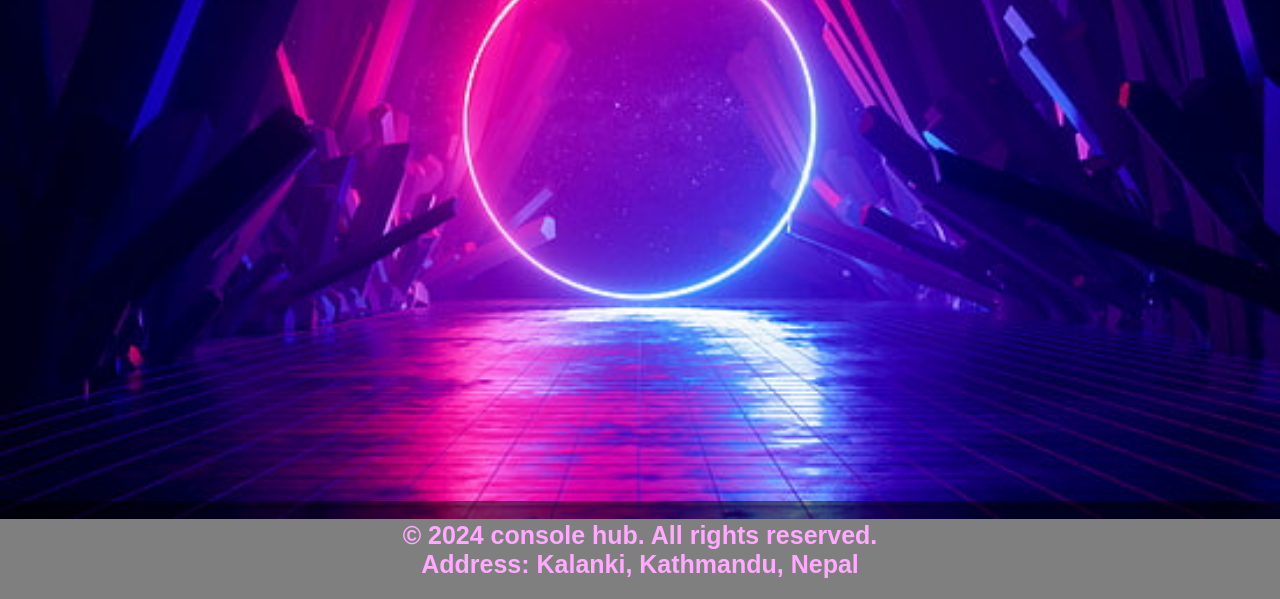
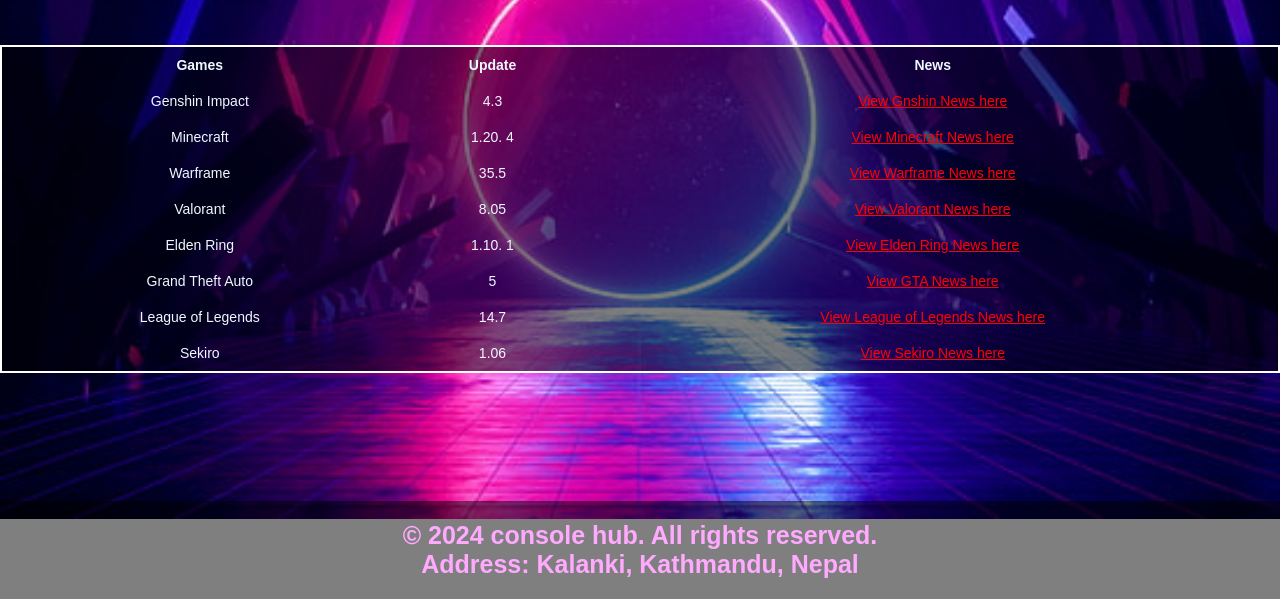
Before and after one commit to AnishTandukar/AnishTandukar.github.io, a plain HTML site: page Gnews.html in a window 1280 px wide. Shown: the part 201-800 px from the top of the page. Drawn offline with Linux system fonts and the light colour scheme.

Commit message:
final commit

```diff
--- a/Gnews.html
+++ b/Gnews.html
@@ -3,7 +3,7 @@
 <head>
     <meta charset="UTF-8">
     <meta name="viewport" content="width=device-width, initial-scale=1.0">
-    <title>Portfolio</title>
+    <title>GAMES NEWS</title>
     <link rel="stylesheet" href="projectdesign.css">
     <style>
         body{
@@ -15,11 +15,41 @@
             padding: 0;
 
         }
+        table{
+            border: 2px solid;
+            border-color: white;
+            border-collapse: collapse;
+            color: aliceblue;
+            width: 100%;
+            background-color: rgba(0, 0, 0, 0.5);
+        }
+        th, td{
+           padding: 10px;
+           text-align: center;
+        }
+    .tb a:link {
+  color: red;
+}
+
+/* visited link */
+.tb a:visited {
+  color: skyblue;
+}
+
+/* mouse over link */
+.tb a:hover {
+  color: hotpink;
+}
+
+/* selected link */
+.tb a:active {
+  color: blue;
+}
     </style>
 </head>
 <body>
     <img src="projectimage/console_hub.png" alt="welcome to console hub" color="none">
-    <h1>PORTFOLIO</h1>
+    <h1>GAMES NEWS</h1>
     <nav>
         <ul>
             <li><a href="index.html">home</a></li>
@@ -30,10 +60,61 @@
 
         </ul>
     </nav>
+    <br>
+    <br>
+    <br>
+    <div class="tb">
+    <table>
+        <tr>
+            <th>Games</th>
+            <th>Update </th>
+            <th>News</th>
+        </tr>
+        <tr>
+            <td>Genshin Impact</td>
+            <td>4.3</td>
+            <td><a href="https://genshin.hoyoverse.com/en/news" target="_blank">View Gnshin News here</a></td>
+        </tr>
+        <tr>
+            <td>Minecraft</td>
+            <td>1.20. 4 </td>
+            <td><a href="https://www.minecraft.net/en-us/articles" target="_blank">View Minecraft News here</a></td>
+        </tr>
+        <tr>
+            <td>Warframe</td>
+            <td>35.5 </td>
+            <td><a href="https://www.warframe.com/search" target="_blank">View Warframe News here</a></td>
+        </tr>
+        <tr>
+            <td>Valorant</td>
+            <td>8.05 </td>
+            <td><a href="https://playvalorant.com/en-us/news/" target="_blank">View Valorant News here</a></td>
+        </tr>
+        <tr>
+            <td>Elden Ring</td>
+            <td>1.10. 1</td>
+            <td><a href="https://eldenring.wiki.fextralife.com/Elden+Ring+Wiki" target="_blank">View Elden Ring News here</a></td>
+        </tr>
+        <tr>
+            <td>Grand Theft Auto</td>
+            <td>5</td>
+            <td><a href="https://www.rockstargames.com/newswire" target="_blank">View GTA News here</a></td>
+        </tr>
+        <tr>
+            <td>League of Legends</td>
+            <td>14.7</td>
+            <td><a href="https://www.leagueoflegends.com/en-us/news/" target="_blank">View League of Legends News here</a></td>
+        </tr>
+        <tr>
+            <td>Sekiro</td>
+            <td>1.06</td>
+            <td><a href="https://www.sekirothegame.com/social" target="_blank">View Sekiro News here</a></td>
+        </tr>
+    </table>
     <footer style="color: #faf; font-size: 25px;">
         <p><b>&copy; 2024 console hub. All rights reserved. </b></p>
         <p><b>Address: Kalanki, Kathmandu, Nepal</b></p>
     </footer>
-
+</div>
 </body>
 </html>
--- a/gallery.css
+++ b/gallery.css
@@ -30,6 +30,9 @@
     justify-content: center;
     align-items: center;
     flex-wrap: wrap;
+    max-width: 1320px;
+    margin: 0 auto;
+    padding: 0 20px;
 }
 .container .image-container {
     flex-basis: 45%; /* Adjust the width of the image container */
--- a/projectdesign.css
+++ b/projectdesign.css
@@ -73,6 +73,9 @@ form button{
     text-size-adjust: 1;
 }
 .container{
+    max-width: 1320px;
+    margin: 0 auto;
+    padding: 0 20px;
      text-align:center;
 }
 .images{
@@ -110,3 +113,30 @@ footer{
     bottom: 0;
     width: 100%;
 }
+body {
+    margin: 0;
+    padding: 0;
+}
+
+.slider-container {
+    position: relative;
+    width: 100%;
+    max-width: 1320px; /* Maximum width of the page */
+    margin: auto; /* Center the slider horizontally */
+    overflow: hidden;
+}
+
+.slider {
+    display: flex;
+    width: 100%;
+    height: 100vh; /* Set slider height to full viewport height */
+}
+
+.slide {
+    min-width: 100%;
+}
+
+.slide img {
+    width: 100%;
+    height: auto;
+}
```
Also changed, not shown: gallery.html (+2 -2 lines), index.html (+11 -1 lines), projectimage/beuitful_view.jpg (added), projectimage/gaming.jpg (added).
